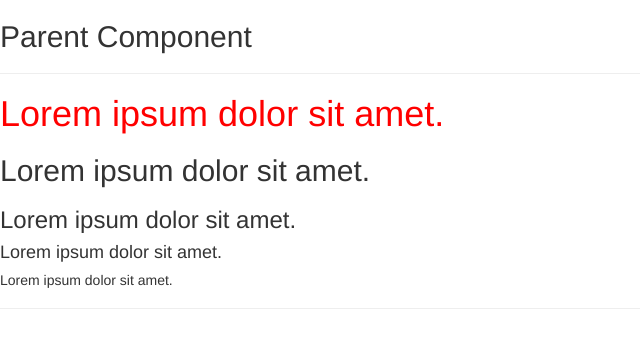
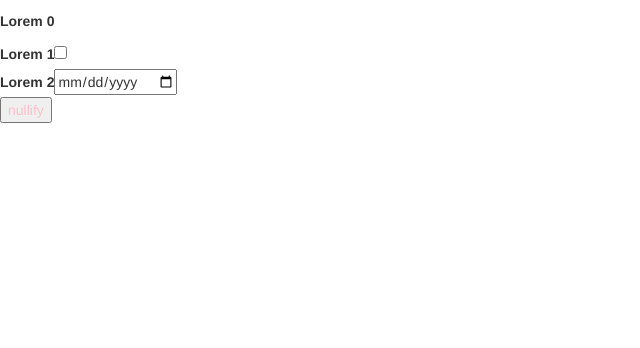
Before and after one commit to maxiwer/From-Academind-Course, an Angular app: page / in a window 1280 px wide. Shown: the top 348 px of the page, without its empty margins (0-640 px from the left). Built offline with nearby package versions, Linux system fonts and the light colour scheme.

Commit message:
HostBinding and HostListener

```diff
--- /dev/null
+++ b/src/app/directives/highlight.directive.ts
@@ -0,0 +1,23 @@
+import {Directive, ElementRef, HostBinding, HostListener, inject, Renderer2} from '@angular/core';
+
+@Directive({
+  selector: '[formControl]'
+})
+export class HighlightDirective {
+  private renderer = inject(Renderer2);
+  private elRef = inject(ElementRef);
+
+  @HostBinding('style.border') border =  '10px solid white';
+
+  @HostListener('mouseenter') on() {
+    this.renderer.setStyle(this.elRef.nativeElement, 'background-color', 'black');
+    this.renderer.setStyle(this.elRef.nativeElement, 'color', 'white');
+    this.border = '10px solid gray';
+  }
+
+  @HostListener('mouseleave') off() {
+    this.renderer.setStyle(this.elRef.nativeElement, 'background-color', 'white');
+    this.renderer.setStyle(this.elRef.nativeElement, 'color', 'black');
+    this.border = '10px solid black';
+  }
+}
--- /dev/null
+++ b/src/app/directives/unless.directive.ts
@@ -0,0 +1,17 @@
+import {Directive, inject, Input, TemplateRef, ViewContainerRef} from '@angular/core';
+
+@Directive({
+  selector: '[appUnless]'
+})
+export class UnlessDirective {
+  private templateRef = inject(TemplateRef);
+  private vcRef = inject(ViewContainerRef);
+
+  @Input('appUnless') set unless(condition: boolean) {
+    if (!condition) {
+      this.vcRef.createEmbeddedView(this.templateRef);
+    } else {
+      this.vcRef.clear();
+    }
+  }
+}
--- a/src/app/servers/servers.component.css
+++ b/src/app/servers/servers.component.css
@@ -2,3 +2,9 @@ p {
   color: red;
   text-align: center;
 }
+
+:host {
+  .pink {
+    color: pink;
+  }
+}
--- a/src/app/servers/servers.component.html
+++ b/src/app/servers/servers.component.html
@@ -2,4 +2,4 @@
 <div *ngIf="isContentVisible$" class="wrapper">
 <ng-content></ng-content>
 </div>
-<button (click)="data = null">nullify</button>
+<button class="pink" (click)="data = null">nullify</button>
--- a/src/app/servers/servers.component.ts
+++ b/src/app/servers/servers.component.ts
@@ -2,7 +2,7 @@ import {
   AfterContentInit,
   AfterViewChecked, AfterViewInit,
   Component, DoCheck,
-  ElementRef,
+  ElementRef, HostBinding,
   Input,
   OnChanges,
   OnInit,
@@ -17,33 +17,13 @@ import {delay} from "rxjs/operators";
   templateUrl: './servers.component.html',
   styleUrls: ['./servers.component.css'],
 })
-export class ServersComponent implements OnChanges, OnInit, DoCheck, AfterViewInit, AfterContentInit {
+export class ServersComponent {
   @Input('testInput') data;
+  @Input('isPink') isPink = false;
+
+  @HostBinding('class.pink') get color() { return this.isPink };
+
   @ViewChildren('randomNumber') randomNumber: ElementRef;
-  isContentVisible$ = of(true).pipe(delay(5000));
-
-  constructor() {
-    console.log(`~constructor`);
-  }
-
-  ngOnChanges(changes: SimpleChanges): void {
-    console.log(`~on_changes: `, changes['data']);
-  }
-
-  ngOnInit() {
-    console.log(`~on_init`);
-  }
-
-  ngDoCheck(): void {
-    console.log(`~do_check`);
-  }
-
-  ngAfterViewInit(): void {
-    console.log(`~after_view_init`);
-  }
-
-  ngAfterContentInit(): void {
-    console.log(`~after_content_init`);
-  }
+  isContentVisible$ = of(true).pipe(delay(5000))
 
 }
--- a/src/app/test/lorem.component.html
+++ b/src/app/test/lorem.component.html
@@ -0,0 +1,22 @@
+<form [formGroup]="form">
+  <fieldset>
+    <label for="lorem">Lorem 0</label>
+    <input [formControl]="form.controls.search" id="lorem" type="search" value="">
+  </fieldset>
+  <fieldset>
+    <label for="lorem1">Lorem 1</label>
+    <input id="lorem1" type="checkbox" value="">
+  </fieldset>
+  <fieldset>
+    <label for="lorem2">Lorem 2</label>
+    <input id="lorem2" type="date" value="">
+  </fieldset>
+  <ng-container *appUnless="true">
+    <fieldset>
+      <label for="lorem3">Lorem 3</label>
+      <input id="lorem3" type="range" value="">
+    </fieldset>
+  </ng-container>
+</form>
+
+<app-servers [isPink]="true"></app-servers>
--- a/src/app/test/lorem.component.ts
+++ b/src/app/test/lorem.component.ts
@@ -5,61 +5,26 @@ import {
   ChangeDetectionStrategy,
   Component,
   ContentChild,
-  ElementRef, ViewChild
+  ElementRef, inject, ViewChild
 } from '@angular/core';
 import {of} from "rxjs";
 import {delay} from "rxjs/operators";
-
-@Component({
-  selector: 'app-child',
-  template: '<hr><ng-content></ng-content><hr>',
-  changeDetection: ChangeDetectionStrategy.OnPush,
-})
-export class ChildComponent implements AfterContentInit, AfterContentChecked {
-  @ContentChild('lorem') contentChild: ElementRef;
-
-  ngAfterContentInit() {
-    console.log('ngAfterContentInit called');
-    console.log('1', this.contentChild.nativeElement);
-  }
-
-  ngAfterContentChecked() {
-    console.log('ngAfterContentChecked called');
-    console.log('2', this.contentChild.nativeElement);
-  }
-}
-
+import {FormBuilder, FormControl, FormGroup, Validators} from "@angular/forms";
 @Component({
   selector: 'app-lorem',
-  template: `
-      <div>
-          <h2>Parent Component</h2>
-          <div class="lorem">
-              <app-child>
-                  <div #lorem>
-                      <h1>Lorem ipsum dolor sit amet.</h1>
-                      <h2>Lorem ipsum dolor sit amet.</h2>
-                      <h3 *ngIf="(isContentVisible$ | async)">Lorem ipsum dolor sit amet.</h3>
-                      <h4>Lorem ipsum dolor sit amet.</h4>
-                      <h5>Lorem ipsum dolor sit amet.</h5>
-                  </div>
-              </app-child>
-          </div>
-      </div>
-  `,
+  templateUrl: './lorem.component.html',
   changeDetection: ChangeDetectionStrategy.OnPush,
 })
 export class LoremComponent implements AfterViewInit, AfterViewChecked {
-  @ViewChild(ChildComponent) childComponent: ChildComponent;
+  private fb = inject(FormBuilder);
   isContentVisible$ = of(true).pipe(delay(5000));
+  form = this.fb.group({
+    search: ['', Validators.required],
+  });
 
   ngAfterViewChecked(): void {
-    console.log('ngAfterViewChecked called');
-    console.log(`4`, this.childComponent);
   }
 
   ngAfterViewInit(): void {
-    console.log('ngAfterViewInit called');
-    console.log(`3`, this.childComponent);
   }
 }
```
Also changed, not shown: src/app/app.module.ts (+7 -3 lines).
